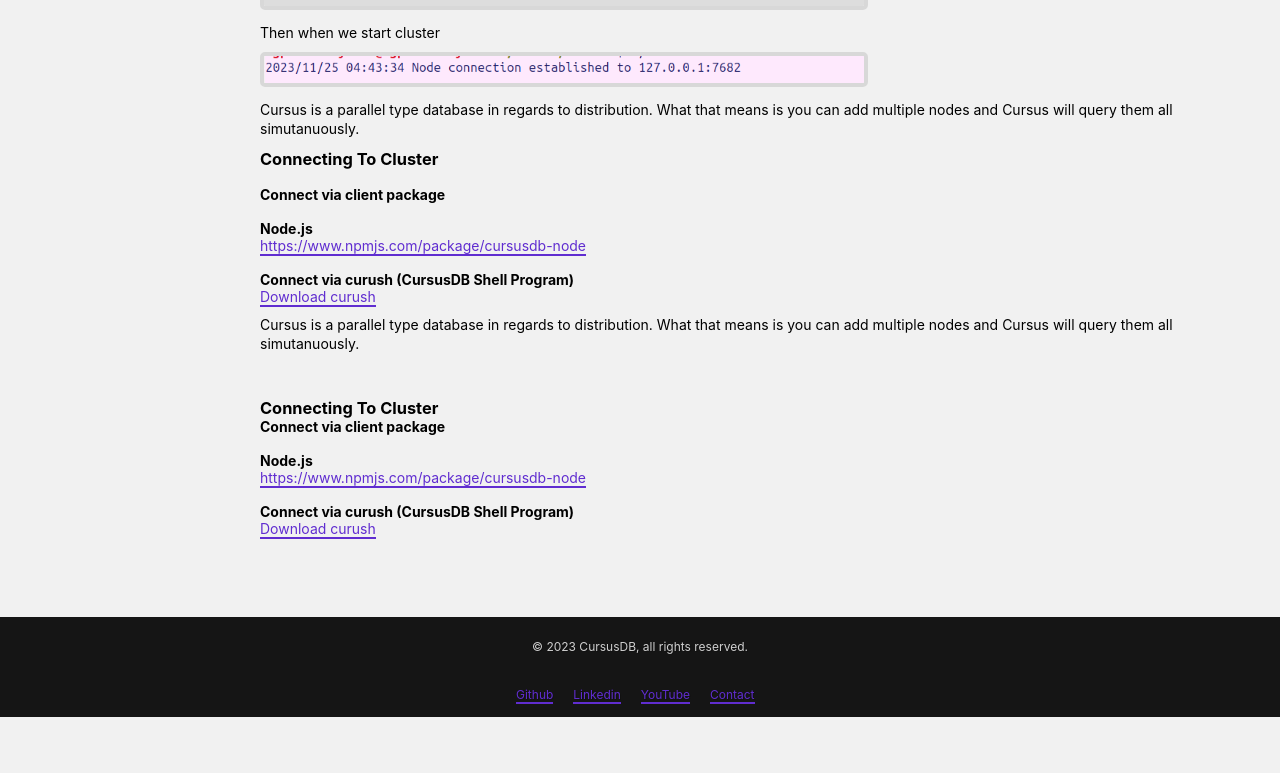
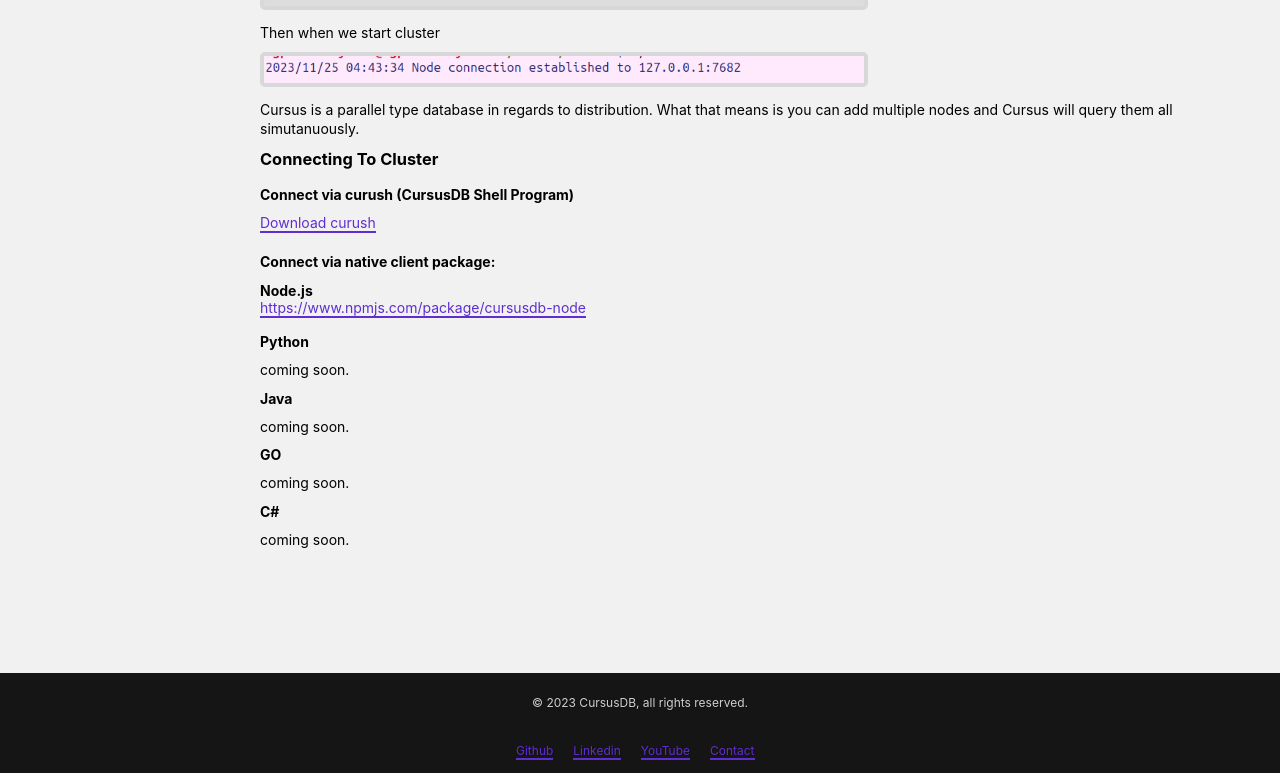
Before and after one commit to cursusdb/cursusdb-web, a SvelteKit app: page /documentation in a window 1280 px wide. Shown: the part 1501-2274 px from the top of the page. Before the commit the page ends 2218 px from the top, so only its background shows below. Built offline with nearby package versions, Linux system fonts and the light colour scheme; a small style sheet from the web is missing.

Commit message:
update documentation, will make dynamic soon

```diff
--- a/src/routes/documentation/+page.svelte
+++ b/src/routes/documentation/+page.svelte
@@ -106,26 +106,23 @@
 
 
         <h3>Connecting To Cluster</h3><br/>
+        <h4>Connect via curush (CursusDB Shell Program)</h4>
+        <p><a href="/downloads">Download curush</a></p>
 
-        <h4>Connect via client package</h4><br/>
+        <p><strong>Connect via native client package:</strong></p>
+
         <h4>Node.js</h4>
         <a href="https://www.npmjs.com/package/cursusdb-node">https://www.npmjs.com/package/cursusdb-node</a>
-
         <br/><br/>
-        <h4>Connect via curush (CursusDB Shell Program)</h4>
-        <a href="/downloads">Download curush</a>
-
-        <p>Cursus is a parallel type database in regards to distribution.  What that means is you can add multiple nodes and Cursus will query them all simutanuously.</p>
-
-        <br/><br/><h3>Connecting To Cluster</h3>
-
-        <h4>Connect via client package</h4><br/>
-        <h4>Node.js</h4>
-        <a href="https://www.npmjs.com/package/cursusdb-node">https://www.npmjs.com/package/cursusdb-node</a>
-
+        <h4>Python</h4>
+        <p>coming soon.</p>
+        <h4>Java</h4>
+        <p>coming soon.</p>
+        <h4>GO</h4>
+        <p>coming soon.</p>
+        <h4>C#</h4>
+        <p>coming soon.</p>
         <br/><br/>
-        <h4>Connect via curush (CursusDB Shell Program)</h4>
-        <a href="/downloads">Download curush</a>
 
 
     </article>
```
